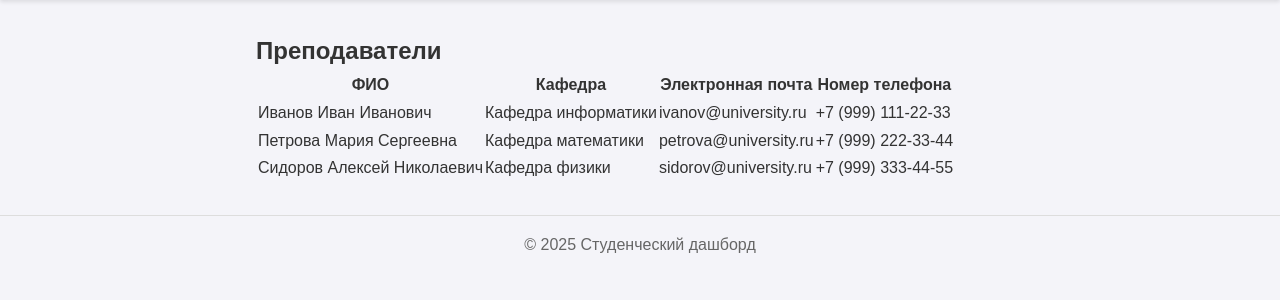
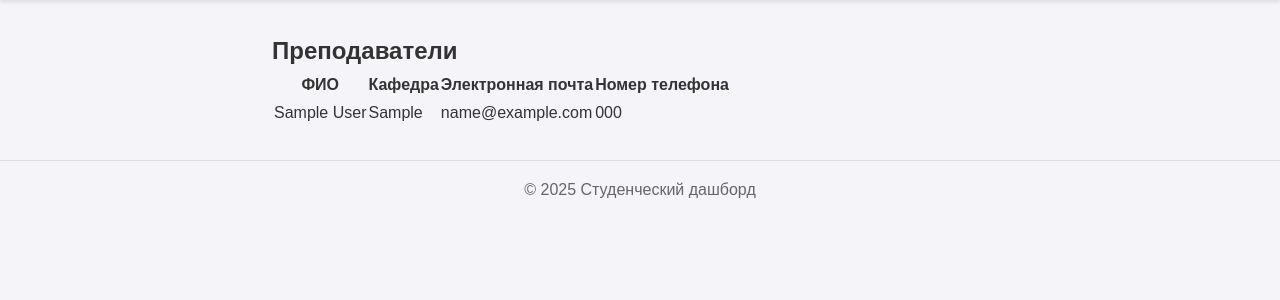
Before and after one commit to Ivan-Sokolov-Google/The-Main-Task, a Django app: page /teachers/ in a window 1280 px wide. Shown: the part 78-378 px from the top of the page. Run offline with Django 5.2, Linux system fonts and the light colour scheme; tables that the repository leaves empty hold one stand-in row (values such as "Sample post").

Commit message:
исправил

```diff
--- a/templates/teachers.html
+++ b/templates/teachers.html
@@ -1,9 +1,12 @@
 {% extends 'base.html' %}
+
+{% block title %}Преподаватели{% endblock %}
+
 {% block content %}
-<div class="container mt-4">
-  <h2 class="mb-3">Преподаватели</h2>
-  <table class="table table-bordered table-striped">
-    <thead class="table-dark">
+<div class="main-content">
+    <h2>Преподаватели</h2>
+    <table class="teacher-table">
+        <thead>
             <tr>
                 <th>ФИО</th>
                 <th>Кафедра</th>
@@ -12,24 +15,18 @@
             </tr>
         </thead>
         <tbody>
+            {% for teacher in teachers %}
             <tr>
-        <td>Иванов Иван Иванович</td>
-        <td>Кафедра информатики</td>
-        <td>ivanov@university.ru</td>
-        <td>+7 (999) 111-22-33</td>
+                <td>{{ teacher.full_name }}</td>
+                <td>{{ teacher.department }}</td>
+                <td>{{ teacher.email }}</td>
+                <td>{{ teacher.phone }}</td>
             </tr>
+            {% empty %}
             <tr>
-        <td>Петрова Мария Сергеевна</td>
-        <td>Кафедра математики</td>
-        <td>petrova@university.ru</td>
-        <td>+7 (999) 222-33-44</td>
+                <td colspan="4">Преподаватели не добавлены.</td>
             </tr>
-      <tr>
-        <td>Сидоров Алексей Николаевич</td>
-        <td>Кафедра физики</td>
-        <td>sidorov@university.ru</td>
-        <td>+7 (999) 333-44-55</td>
-      </tr>
+            {% endfor %}
         </tbody>
     </table>
 </div>
```
Lines whose indentation alone changed are shown as unchanged.
